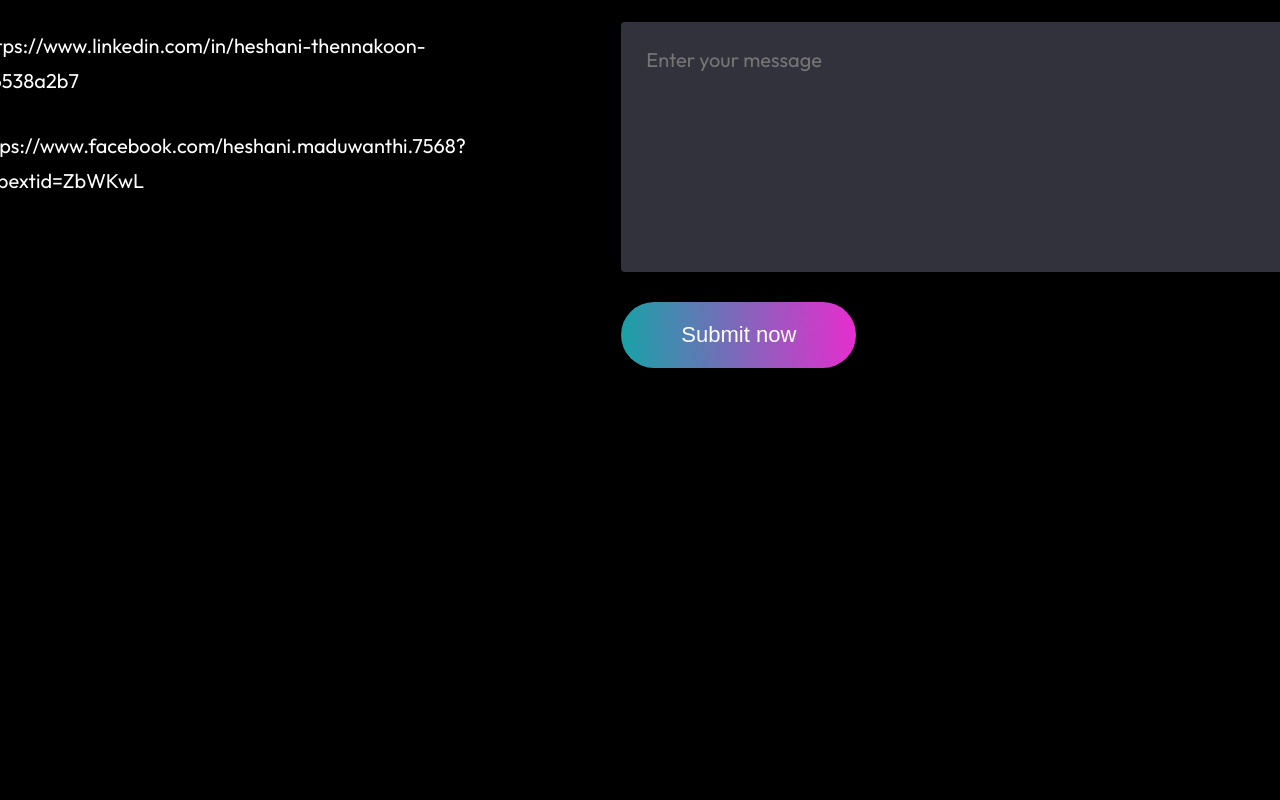
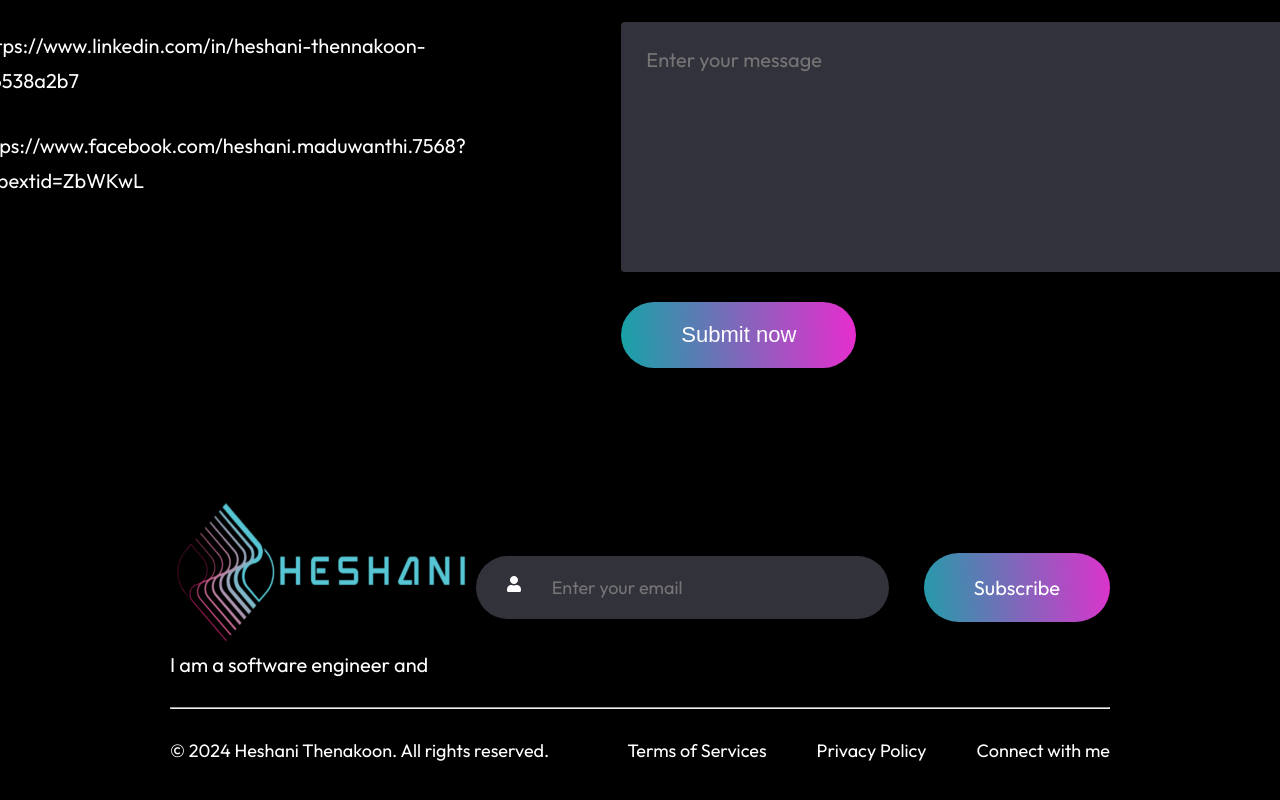
Before and after one commit to HeshaniThennakoon/My_Portfolio, a React (Vite) app: page / in a window 1280 px wide. Shown: the part 5910-6710 px from the top of the page. Before the commit the page ends 6328 px from the top, so only its background shows below. Built offline with nearby package versions, Linux system fonts and the light colour scheme.

Commit message:
Create Footer Section

```diff
--- a/src/App.jsx
+++ b/src/App.jsx
@@ -5,6 +5,7 @@
 import Services from "./Components/Services/Services";
 import MyWork from "./Components/MyWork/MyWork";
 import Contact from "./Components/Contact/Contact";
+import Footer from "./Components/Footer/Footer";
 
 const App = () => {
   return (
@@ -15,6 +16,7 @@
       <Services />
       <MyWork />
       <Contact />
+      <Footer />
     </div>
   );
 }
--- /dev/null
+++ b/src/Components/Footer/Footer.css
@@ -0,0 +1,77 @@
+.footer{
+    margin: 50px 170px;
+    display: flex;
+    flex-direction: column;
+    gap: 30px;
+}
+
+.footer-top{
+    display: flex;
+    justify-content: space-between;
+}
+
+.footer-top-left img{
+    height: 150px;
+    width: auto;
+    max-width: 100%;
+}
+
+.footer-top-left p{
+    font-size: 20px;
+    max-width: 400px;
+}
+
+.footer-top-right{
+    display: flex;
+    align-items: center;
+    gap: 35px;
+}
+
+.footer-email-input{
+    display: flex;
+    gap: 30px;
+    padding: 20px 30px;
+    border-radius: 50px;
+    background: #32323B;
+    padding-right: 80px;
+}
+
+.footer-email-input input{
+    background: transparent;
+    border: none;
+    outline: none;
+    color: #a0a0a0;
+    font-size: 18px;
+    font-family: outfit;
+}
+
+.footer-subscribe{
+    font-size: 20px;
+    border-radius: 50px;
+    background: linear-gradient(264deg, #e72dce -5.09%, #18a2a7 106.28% );
+    padding: 22px 50px;
+    cursor: pointer;
+    transition: 0.3s;
+}
+
+.footer-bottom{
+    display: flex;
+    justify-content: space-between;
+    font-size: 18px;
+}
+
+.footer-bottom-right{
+    display: flex;
+    gap: 50px;
+    margin-bottom: 50px;
+}
+
+.footer-email-input:hover{
+    border: 2px solid white;
+}
+
+.footer-subscribe:hover{
+    transform: scale(1.10);
+    transition: 0.3s;
+    box-shadow: 0 0 20px #e72dce, 0 0 30px #18a2a7;
+}
--- /dev/null
+++ b/src/Components/Footer/Footer.jsx
@@ -0,0 +1,35 @@
+import React from "react";
+import "./Footer.css";
+import footer_logo from "../../Assets/logo.png";
+import { FaUser} from "react-icons/fa";
+
+const Footer = () => {
+    return (
+        <div className="footer">
+            <div className="footer-top">
+                <div className="footer-top-left">
+                    <img src={footer_logo} alt="" />
+                    <p>I am a software engineer and </p>
+                </div>
+                <div className="footer-top-right">
+                    <div className="footer-email-input">
+                        <FaUser className="contact-icon" />
+                        <input type="text" placeholder="Enter your email" />
+                    </div>
+                    <div className="footer-subscribe">Subscribe</div>
+                </div>
+            </div>
+            <hr />
+            <div className="footer-bottom">
+                <p className="footer-bottom-left">© 2024 Heshani Thenakoon. All rights reserved.</p>
+                <div className="footer-bottom-right">
+                    <p>Terms of Services</p>
+                    <p>Privacy Policy</p>
+                    <p>Connect with me</p>
+                </div>
+            </div>
+        </div>
+    )
+}
+
+export default Footer;
--- a/src/Components/MyWork/MyWork.css
+++ b/src/Components/MyWork/MyWork.css
@@ -64,6 +64,8 @@
 .mywork-showmore:hover{
     gap: 30px;
     transition: 0.6s;
+    transform: scale(1.10);
+    box-shadow: 0 0 20px #e72dce, 0 0 30px #18a2a7;
 }
 
 
```
